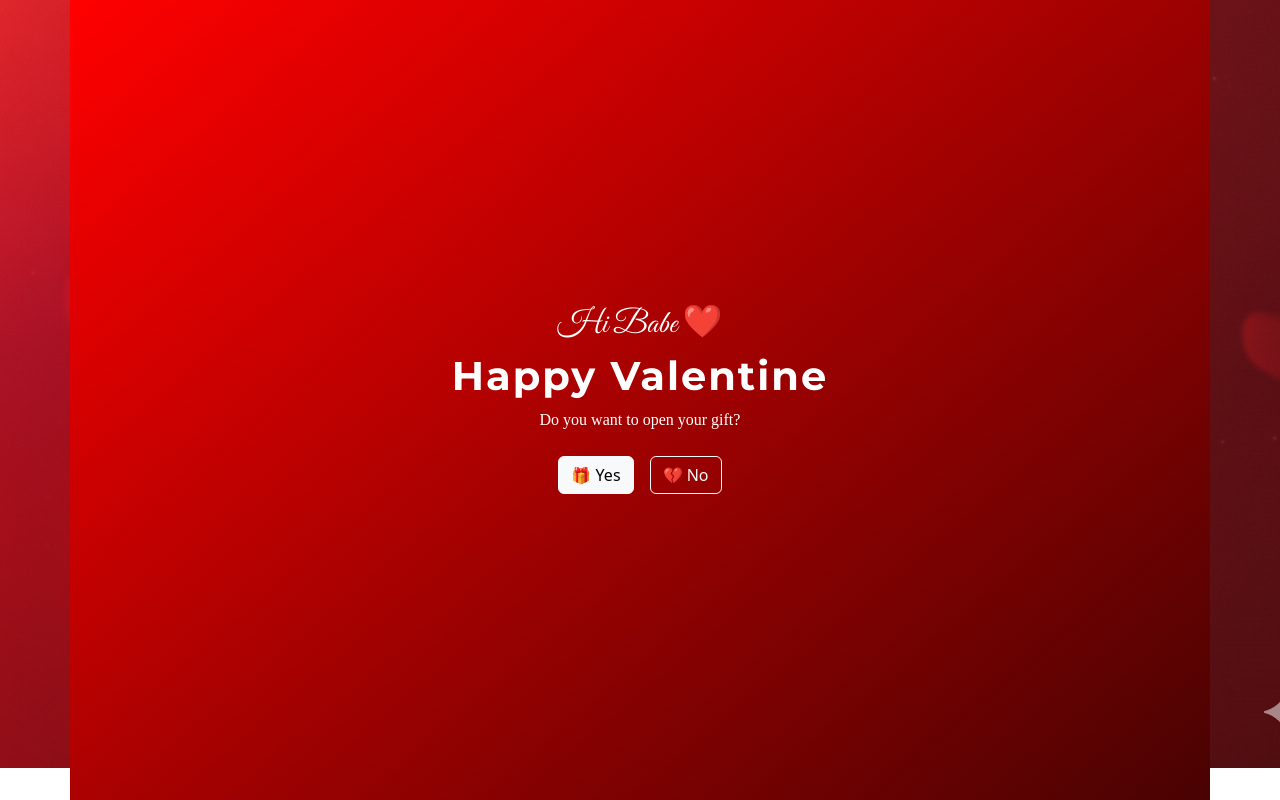
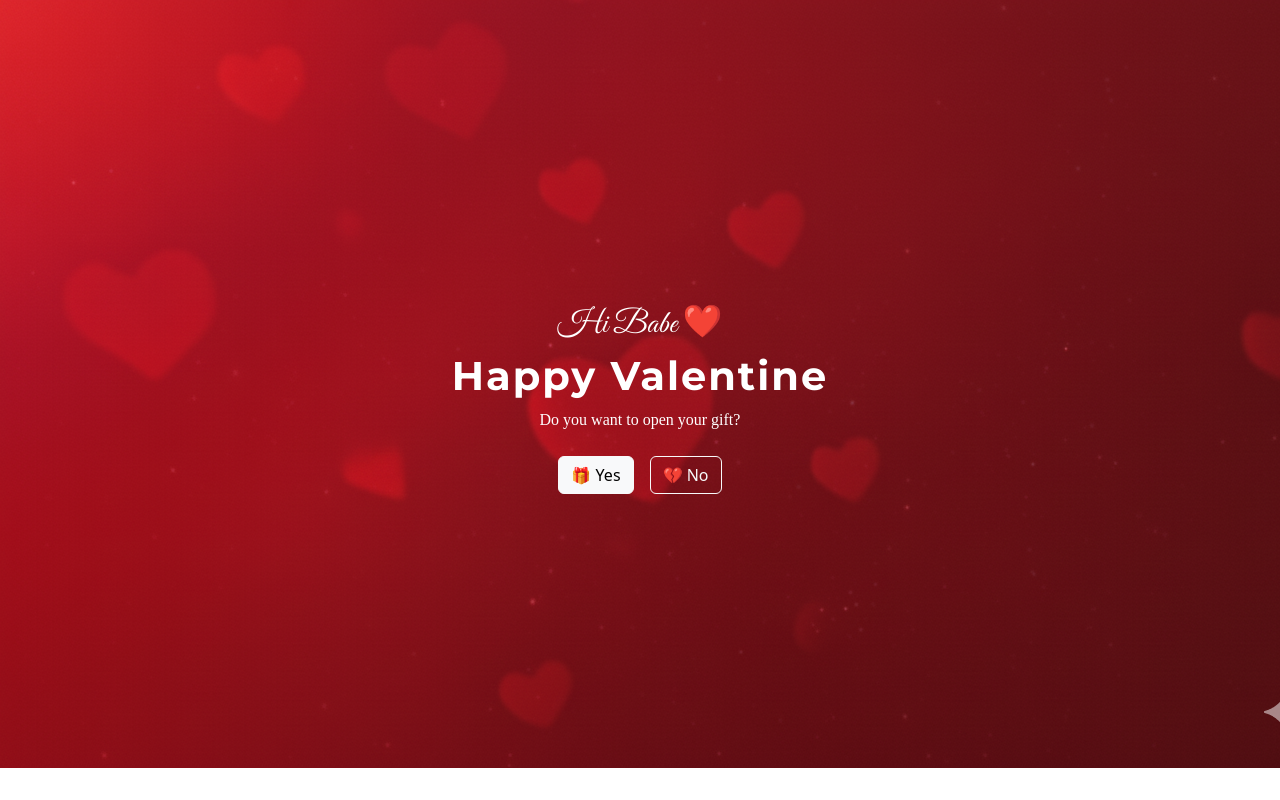
Before and after one commit to Zenjuma/love-gift, a React (Vite) app: page / in a window 1280 px wide. Built offline with nearby package versions, Linux system fonts and the light colour scheme; a web font is replaced by a local one.

Commit message:
youuuuuu

```diff
--- a/src/css/Home.css
+++ b/src/css/Home.css
@@ -1,5 +1,4 @@
 .home {
   height: 100vh;
-  background: red;
 
 }
--- a/src/pages/Home.jsx
+++ b/src/pages/Home.jsx
@@ -3,7 +3,7 @@ import { Link } from "react-router-dom"
 
 export default function Home() {
   return (
-    <div className="container text-center bg home align-content-center">
+    <div className="container text-center home align-content-center">
       <h2 className="fs-2 val">Hi Babe ❤️</h2>
       <h1 className="fs-1 title">Happy Valentine</h1>
       <p className="normal">Do you want to open your gift?</p>
```
